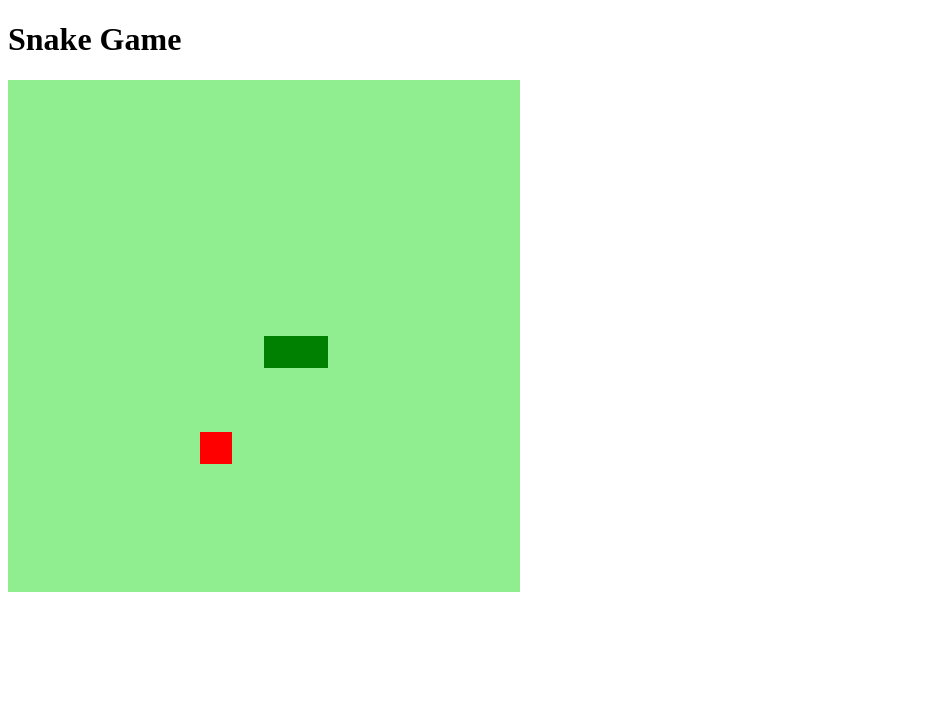
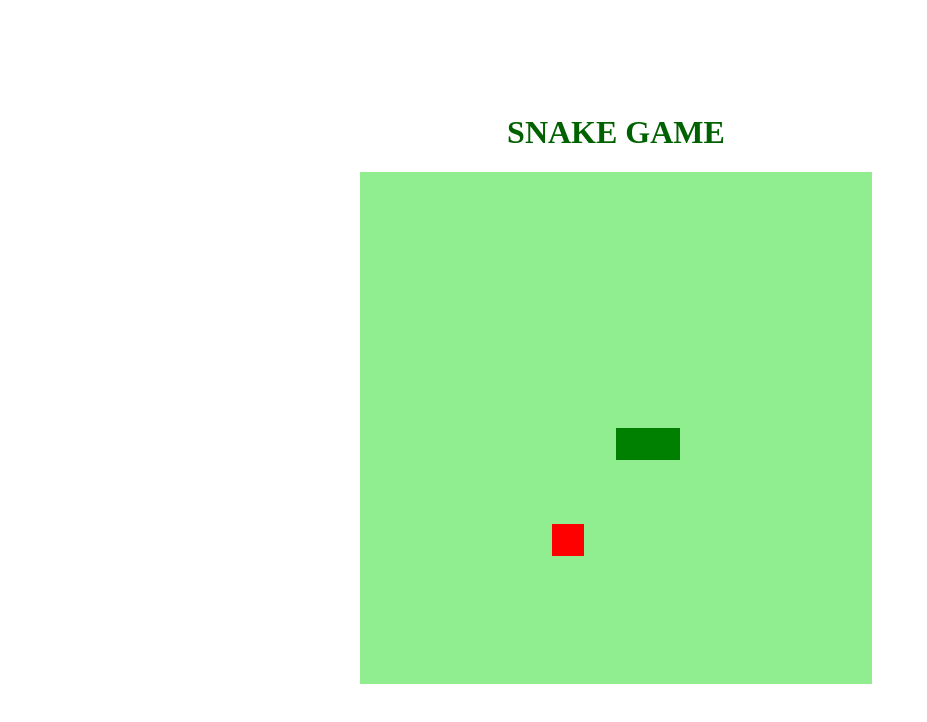
Before and after one commit to viniciusggrippa/jogoCobrinha, a plain HTML site: page index.html in a window 1280 px wide. Shown: the whole page, without its empty margins (0-927 px from the left). Drawn offline with Linux system fonts and the light colour scheme.

Commit message:
Estilização do elemento body

```diff
--- a/index.html
+++ b/index.html
@@ -11,7 +11,7 @@
     <script defer src="script.js"></script>
 </head>
 <body>
-    <h1>Snake Game</h1>
+    <h1>SNAKE GAME</h1>
     <canvas id="snake" width="512px" height="512px"></canvas>
 </body>
 </html>
--- a/style.css
+++ b/style.css
@@ -1,3 +1,9 @@
 body {
-
+    height: 95vh;
+    width: 95%;
+    display: flex;
+    justify-content: center;
+    align-items: center;
+    flex-direction: column;
+    color: rgb(0, 97, 0)
 }
```
